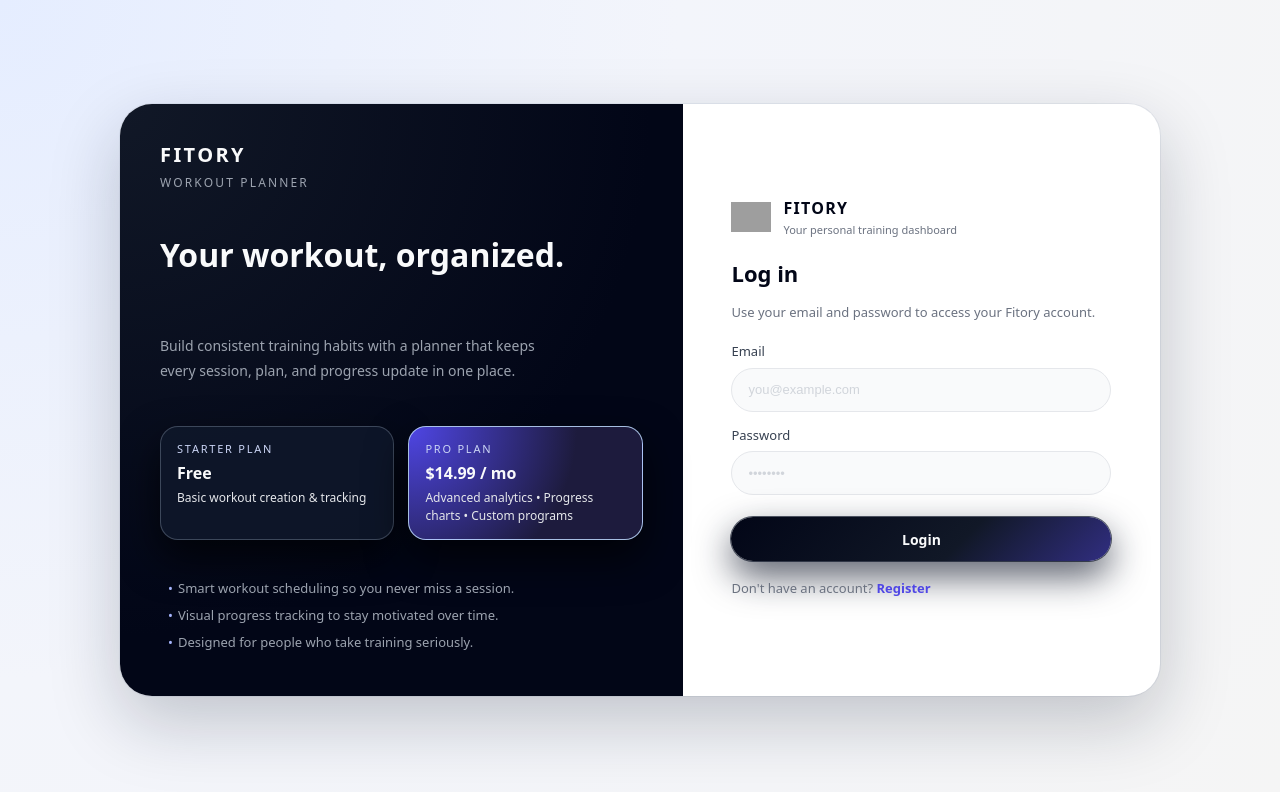
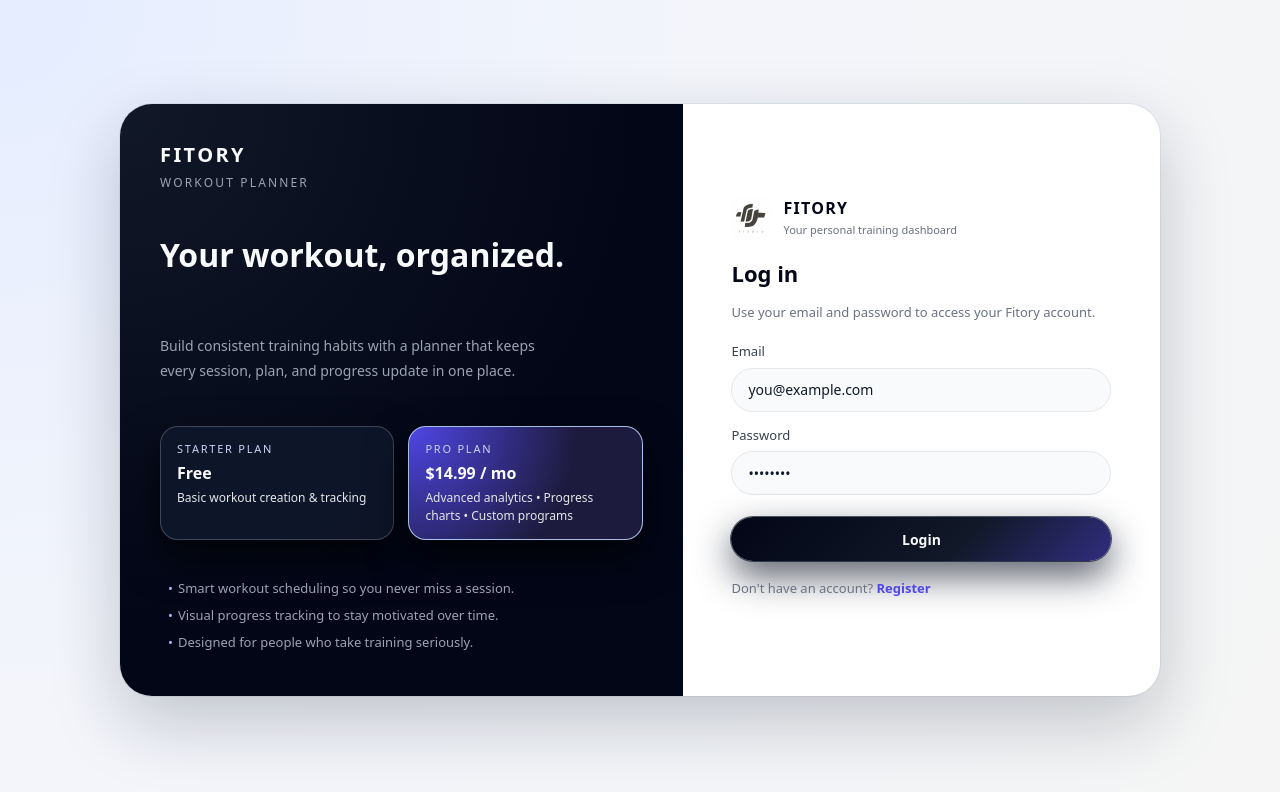
Before and after one commit to rexysararaju/Fitory, a React (Vite) app in the folder client/: page / in a window 1280 px wide. Shown: the top 792 px of the page. Built offline with nearby package versions, Linux system fonts and the light colour scheme; grey boxes are pictures that could not be loaded.

Commit message:
Updated register page & input fix

```diff
--- a/client/src/styles/auth.css
+++ b/client/src/styles/auth.css
@@ -1,4 +1,3 @@
-
 .auth-page {
   min-height: 100vh;
   width: 100vw;
@@ -24,8 +23,6 @@
   grid-template-columns: minmax(0, 1.18fr) minmax(0, 1fr);
   overflow: hidden;
 }
-
-
 
 .auth-left {
   background: radial-gradient(circle at top left, #111827 0, #020617 65%);
@@ -63,8 +60,6 @@
   color: #9ca3af;
 }
 
-
-
 .hero-title {
   font-size: 32px;
   line-height: 1.15;
@@ -78,7 +73,6 @@
   color: #9ca3af;
   max-width: 380px;
 }
-
 
 .membership-grid {
   display: grid;
@@ -121,7 +115,6 @@
   color: #e5e7eb;
 }
 
-
 .feature-list {
   margin-top: 14px;
   padding-left: 18px;
@@ -145,14 +138,10 @@
   color: #a5b4fc;
 }
 
-
-
 .auth-footer {
   font-size: 12px;
   color: #71717a;
 }
-
-
 
 .auth-right {
   padding: 36px 40px 28px;
@@ -165,7 +154,6 @@
   width: 100%;
   max-width: 380px;
 }
-
 
 .form-header {
   display: flex;
@@ -200,7 +188,6 @@
   color: #6b7280;
 }
 
-
 .auth-form-title {
   font-size: 22px;
   font-weight: 700;
@@ -229,16 +216,29 @@
   color: #374151;
 }
 
+/* ========= 关键修改：输入框样式 ========= */
+.auth-input {
+  width: 100%;
+  height: 44px;
+  border-radius: 999px;
+  padding: 0 16px;
+  box-sizing: border-box;
 
+  border: 1px solid #e5e7eb;
+  background: #f9fafb;
 
-.auth-input {
-  height: 42px;
-  border-radius: 999px;
-  border: 1px solid #e5e7eb;
-  padding: 0 16px;
-  font-size: 13px;
+  font-size: 14px;
+  line-height: 1.4;
+  font-family: inherit;
+
+  /* 一定要能看见的文字颜色 */
+  color: #111827;
+  -webkit-text-fill-color: #111827;
+  text-shadow: none;
+
   outline: none;
-  background: #f9fafb;
+  caret-color: #4f46e5;
+
   transition:
     border-color 0.16s ease,
     box-shadow 0.16s ease,
@@ -248,6 +248,7 @@
 
 .auth-input::placeholder {
   color: #d1d5db;
+  opacity: 1;
 }
 
 .auth-input:focus {
@@ -259,13 +260,10 @@
   transform: translateY(-1px);
 }
 
-
-
 .auth-error {
   font-size: 12px;
   color: #b91c1c;
 }
-
 
 .auth-button {
   margin-top: 8px;
@@ -304,7 +302,6 @@
     0 0 0 1px rgba(15, 23, 42, 0.9);
 }
 
-
 .auth-switch {
   font-size: 13px;
   color: #6b7280;
@@ -321,8 +318,6 @@
 .auth-link:hover {
   text-decoration: underline;
 }
-
-
 
 @media (max-width: 900px) {
   .auth-card {
@@ -347,8 +342,6 @@
     grid-template-columns: minmax(0, 1fr);
   }
 }
-
-
 
 .auth-container {
   max-width: 360px;
@@ -381,7 +374,6 @@
   justify-content: center;
 }
 
-
 .auth-panel {
   width: 100%;
   max-width: 520px;
@@ -397,8 +389,16 @@
   margin-bottom: 20px;
 }
 
-
 .auth-switch--center {
   text-align: center;
   margin-top: 16px;
 }
+
+
+.auth-panel input.auth-input,
+.auth-right input.auth-input,
+.auth-form input.auth-input {
+  color: #111827 !important;
+  -webkit-text-fill-color: #111827 !important;
+  text-shadow: none !important;
+}
```
Also changed, not shown: client/public/fitory-logo.jpg (added).
